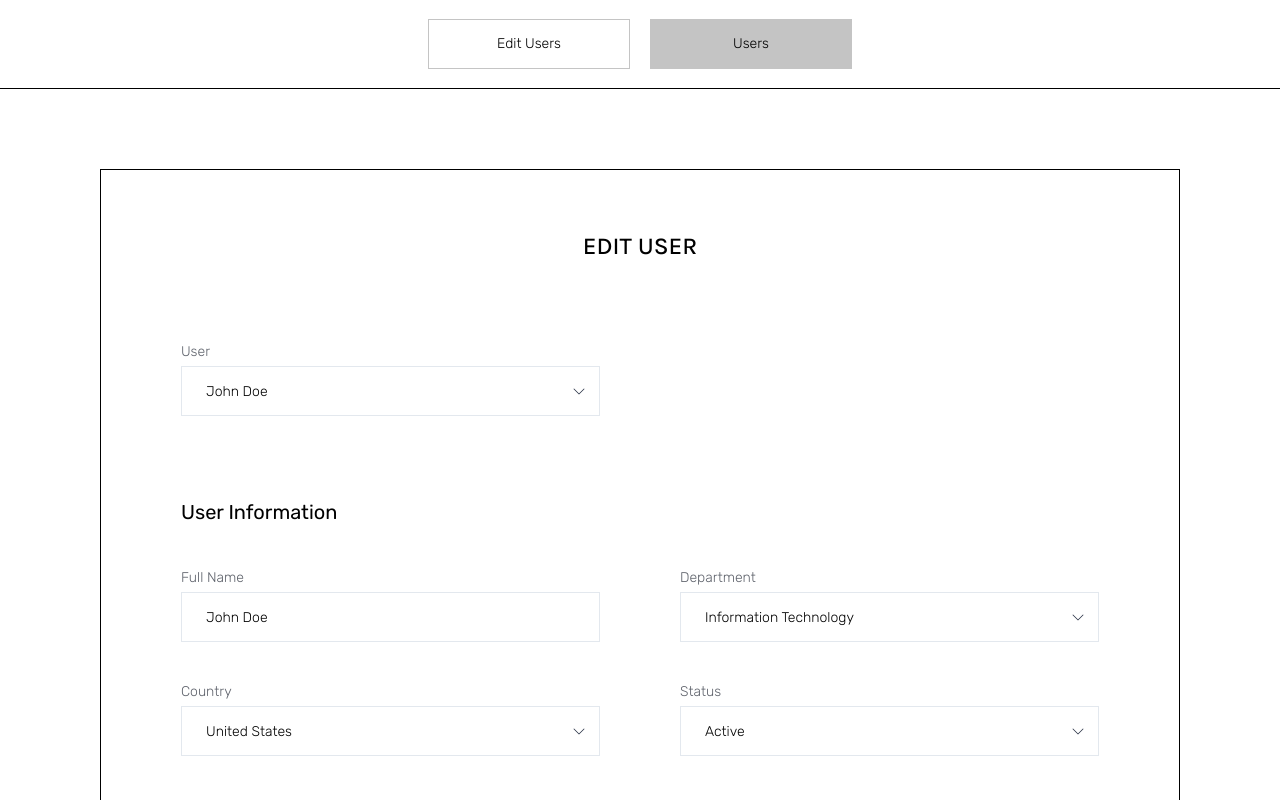
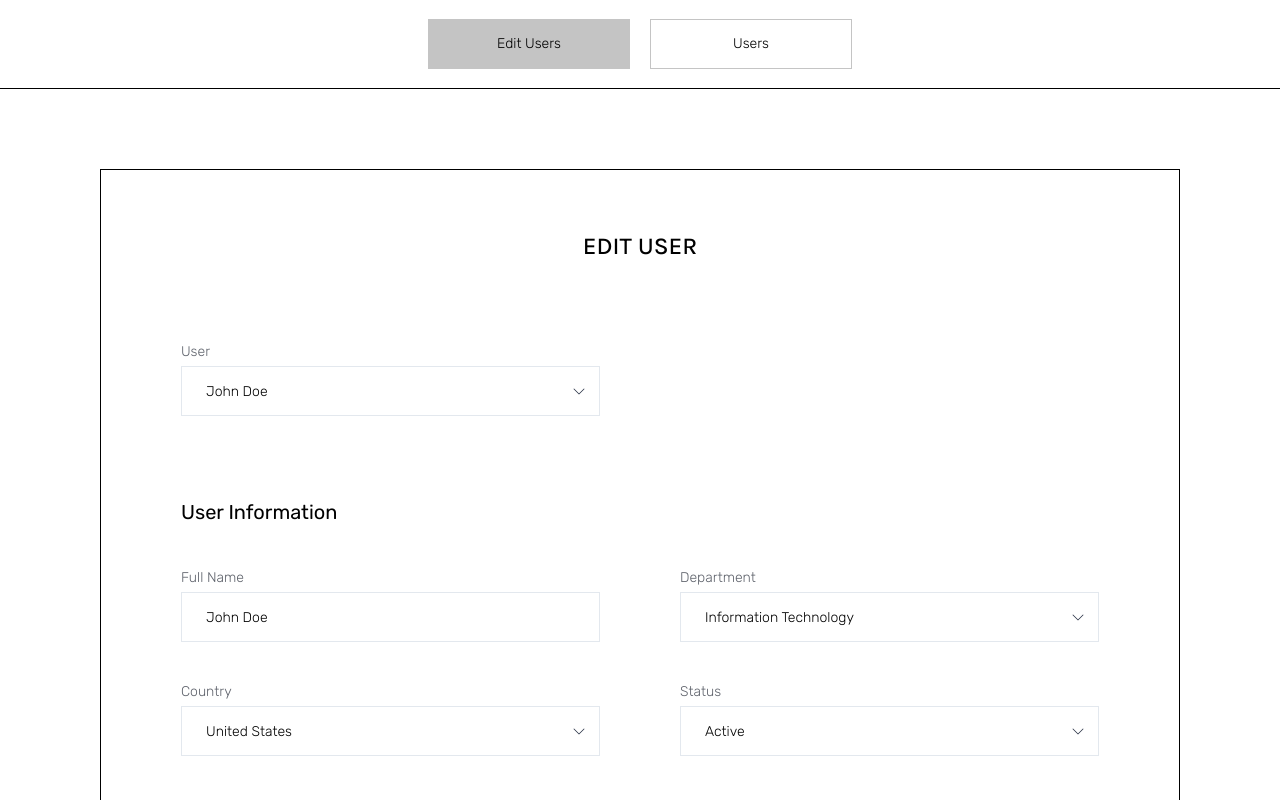
Before and after one commit to Vnyway/test_react, a React (Create React App) app in the folder task/: page /edit in a window 1280 px wide. Shown: the top 800 px of the page. Built offline with nearby package versions, Linux system fonts and the light colour scheme.

Commit message:
змінено функціонал дропдауну з вибором декількох елементів відповідно до умови

```diff
--- a/task/src/components/CustomDropdown.jsx
+++ b/task/src/components/CustomDropdown.jsx
@@ -1,4 +1,4 @@
-import { useEffect, useState } from "react";
+import { useEffect, useRef, useState } from "react";
 
 const CustomDropdown = ({
   name,
@@ -8,6 +8,9 @@ const CustomDropdown = ({
   disabled,
 }) => {
   const [opened, setOpened] = useState(false);
+  const [search, setSearch] = useState("");
+  const inputRef = useRef(null);
+
   useEffect(() => {
     if (disabled) {
       setOpened(false);
@@ -37,19 +40,57 @@ const CustomDropdown = ({
     }
   };
 
+  const handleChange = (e) => {
+    setSearch(e.target.value);
+  };
+
+  const filteredValues = fields.filter(
+    (option) =>
+      !selectedFields.some(
+        (selectedField) => selectedField.value === option.value
+      ) && option.name.toLowerCase().includes(search.trim().toLowerCase())
+  );
+
+  const nonMatchingValues = fields.filter(
+    (option) =>
+      !selectedFields.some(
+        (selectedField) => selectedField.value === option.value
+      ) && !option.name.toLowerCase().includes(search.trim().toLowerCase())
+  );
+
+  const sortedValues = [
+    ...selectedFields,
+    ...filteredValues,
+    ...nonMatchingValues,
+  ];
+
+  const handleDivClick = () => {
+    if (inputRef.current && opened === false) {
+      inputRef.current.focus();
+    }
+    setOpened((pv) => !pv);
+  };
+
   return (
     <div className="options-with-heading">
       <div className="drop-down-menu">
         <div
-          onClick={!disabled ? () => setOpened((pv) => !pv) : () => {}}
+          onClick={!disabled ? handleDivClick : () => {}}
           className={`default-option ${
             opened ? "default-option-opened" : "default-option-closed"
           }`}>
-          {selectedFields.length ? (
-            <p>Selected ({selectedFields.length})</p>
-          ) : (
-            <p>Select {name}</p>
-          )}
+          <input
+            type="text"
+            disabled={disabled}
+            ref={inputRef}
+            value={search}
+            onChange={handleChange}
+            placeholder={
+              selectedFields.length
+                ? `Selected (${selectedFields.length})`
+                : `Select ${name}`
+            }
+          />
           <img
             className={opened ? "arrow-opened" : ""}
             src="./images/arrow.png"
@@ -57,7 +98,7 @@ const CustomDropdown = ({
           />
         </div>
         <div className={`${opened ? "options-opened" : "options-closed"}`}>
-          {fields.map((field) => (
+          {sortedValues.map((field) => (
             <div
               key={field.value}
               onClick={() => handleSelectField(field)}
--- a/task/src/components/Header.jsx
+++ b/task/src/components/Header.jsx
@@ -1,24 +1,10 @@
-import { useState } from "react";
 import { NavigationButton } from "./";
 
 const Header = () => {
-  const [isPageActive, setIsPageActive] = useState(2);
   return (
     <nav className="header">
-      <NavigationButton
-        id={1}
-        text={"Edit Users"}
-        path="/edit"
-        isPageActive={isPageActive}
-        setIsPageActive={setIsPageActive}
-      />
-      <NavigationButton
-        id={2}
-        text={"Users"}
-        path="/"
-        isPageActive={isPageActive}
-        setIsPageActive={setIsPageActive}
-      />
+      <NavigationButton id={1} text={"Edit Users"} path="/edit" />
+      <NavigationButton id={2} text={"Users"} path="/" />
     </nav>
   );
 };
--- a/task/src/components/NavigationButton.jsx
+++ b/task/src/components/NavigationButton.jsx
@@ -1,18 +1,14 @@
-import { Link } from "react-router-dom";
+import { Link, useLocation } from "react-router-dom";
 
-const NavigationButton = ({
-  id,
-  text,
-  path,
-  isPageActive,
-  setIsPageActive,
-}) => {
+const NavigationButton = ({ id, text, path }) => {
+  const location = useLocation();
+  console.log(location);
   return (
     <Link
+      key={id}
       to={path}
-      onClick={() => setIsPageActive(id)}
       className={`page-button ${
-        isPageActive === id && "selected-page-button"
+        path === location.pathname && "selected-page-button"
       }`}>
       {text}
     </Link>
```
